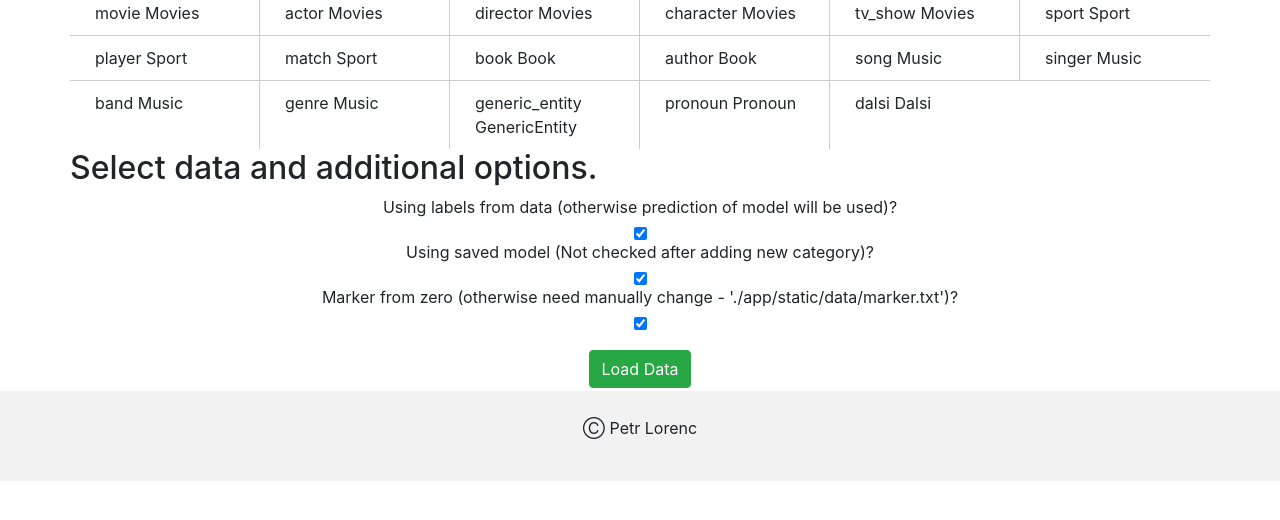
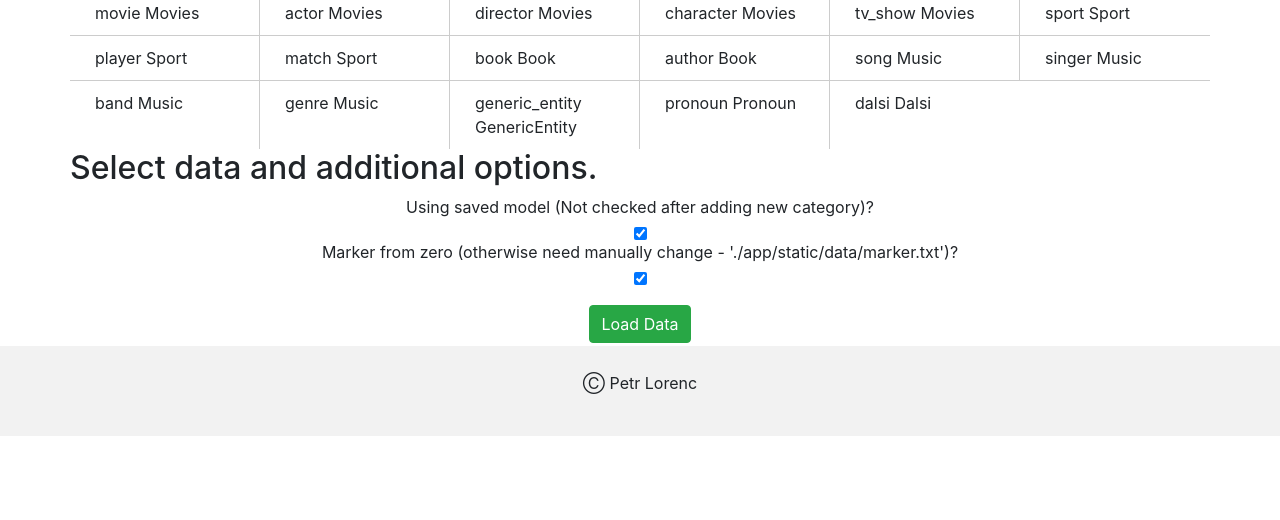
Before and after one commit to petrLorenc/Labelling-Tool, a Flask app: page / in a window 1280 px wide. Shown: the part 213-733 px from the top of the page. Run offline with Flask 2, Linux system fonts and the light colour scheme; some libraries are stand-ins or nearby versions.

Commit message:
Fix retraining model

```diff
--- a/app/config.py
+++ b/app/config.py
@@ -9,7 +9,6 @@ def set_conf(app):
     app.path_to_manually_labeled_data_testset = "./app/static/data/manually_labeled_testset.csv"
     app.path_to_marker = "./app/static/data/marker.txt"
 
-    app.using_labels_from_unlabeled_data = False
     app.using_saved_model = True
 
     app.train_epoch = 32
--- a/app/routes.py
+++ b/app/routes.py
@@ -24,13 +24,11 @@ def index():
         status = 200
         if "load_data" == jsdata[0]:
             app.path_to_unlabeled_data = jsdata[1]
-            app.using_labels_from_unlabeled_data = bool(jsdata[2])
-            app.using_saved_model = bool(jsdata[3])
-            zero_marker = bool(jsdata[4])
+            app.using_saved_model = bool(jsdata[2])
+            zero_marker = bool(jsdata[3])
 
-            jsdata = ["Path to data '{}' set. (Using labels: {}, using saved model: {}). Page will be redirect.".format(
+            jsdata = ["Path to data '{}' set. (Using saved model: {}). Page will be redirect.".format(
                 app.path_to_unlabeled_data,
-                app.using_labels_from_unlabeled_data,
                 app.using_saved_model)]
         else:
             return render_template('data.html', categories=categories)
@@ -97,27 +95,13 @@ def validate():
 
         return resp
     try:
-        # if app.process_in_batch == app.batch_size:
-        #     app.current_batch = []
-        #     for _ in range(app.batch_size):
-        #         app.current_batch.append(next(app.data_loader))
-        #
-        #     # sort them
-        #     # app.sorted_examples = ModelInterface.get_indexes_less_confident(model, app.current_batch)
-        #     app.process_in_batch = 0
         app.current_sentence = next(app.data_loader)
     except StopIteration:
         return render_template('no_data.html')
 
-    app.current_sentence = ModelInterface.get_prediction_based_on_model(app.model, app.current_sentence)
+    if all([False if x[1] != "0" else True for x in app.current_sentence]):
+        app.current_sentence = ModelInterface.get_prediction_based_on_model(app.model, app.current_sentence)
 
-    # app.current_sentence = ModelInterface.get_sentence_based_on_model(
-    #                                                 app.current_batch[app.sorted_examples[app.process_in_batch][0]],
-    #                                                 app.sorted_examples[app.process_in_batch])
-
-    # app.process_in_batch += 1
-
-    # print (app.current_sentence)
     return render_template('index.html', sentence_list=app.current_sentence,
                            sentence_json=json.dumps(app.current_sentence), categories=categories,
                            batch_processed=app.process_in_batch, batch_size=app.batch_size)
--- a/app/static/js/data_input.js
+++ b/app/static/js/data_input.js
@@ -22,11 +22,10 @@ function load_data() {
     $("#options").hide();
 
     var dataName = prompt("Enter a name of your data: (location: './app/static/data/)'",
-                            "manually_labeled.csv");
+                            "CAPC_tokenized.csv");
 
     dataName  = "./app/static/data/" + dataName;
 
-    var labels = document.getElementById('labels');
     var saved_model = document.getElementById('saved_model');
     var zero_marker = document.getElementById('marker');
 
@@ -34,7 +33,7 @@ function load_data() {
     $.ajax({
       type: "POST",
       url: "/",
-      data: JSON.stringify(["load_data", dataName, labels.checked, saved_model.checked, zero_marker.checked]),
+      data: JSON.stringify(["load_data", dataName, saved_model.checked, zero_marker.checked]),
       contentType: "application/json; charset=utf-8",
       dataType: "json",
       success: function(data) {
--- a/app/static/js/data_manipulation.js
+++ b/app/static/js/data_manipulation.js
@@ -75,7 +75,7 @@ function retrain_model() {
     var epochs = parseInt(prompt("Please enter number of epochs", "20"));
 
     var dataName = prompt("Enter a name of your data: (location: './app/static/data/)'",
-                            "CAPC_tokenized_temp.csv");
+                            "CAPC_tokenized.csv");
 
     dataName  = "./app/static/data/" + dataName;
 
--- a/app/templates/data.html
+++ b/app/templates/data.html
@@ -52,13 +52,6 @@
     <div class="container">
         <div class="options">
             <div class="row justify-content-center">
-
-                <label>Using labels from data (otherwise prediction of model will be used)?</label>
-            </div>
-            <div class="row justify-content-center">
-                    <input type="checkbox" id="labels" checked/>
-            </div>
-            <div class="row justify-content-center">
                 <label>Using saved model (Not checked after adding new category)?</label>
             </div>
             <div class="row justify-content-center">
```
Also changed, not shown: app/modules/loader/loadmodel.py (+2 -24 lines), app/templates/index.html (+0 -22 lines), README.md.
